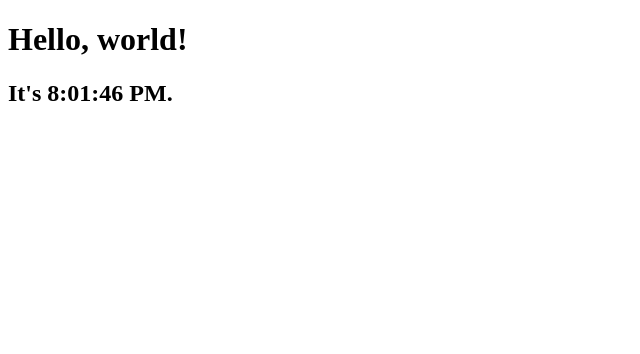
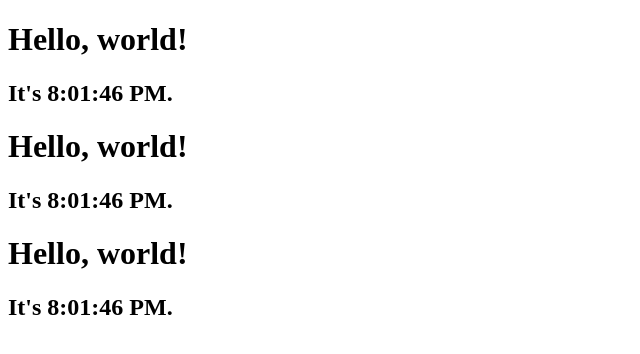
Before and after one commit to panswer/following_react_basic_concepts, a React (Create React App) app: page / in a window 1280 px wide. Shown: the top 354 px of the page, without its empty margins (0-640 px from the left). Built offline with nearby package versions, Linux system fonts and the light colour scheme.

Commit message:
los datos fluyen hacia abajo

```diff
--- a/src/index.js
+++ b/src/index.js
@@ -49,8 +49,18 @@ class Clock extends React.Component{
   }
 }
 
+function App() {
+  return (
+    <div>
+      <Clock />
+      <Clock />
+      <Clock />
+    </div>
+  );
+}
+
 ReactDOM.render(
-  <Clock />,
+  <App />,
   document.getElementById('root')
 );
 
```
